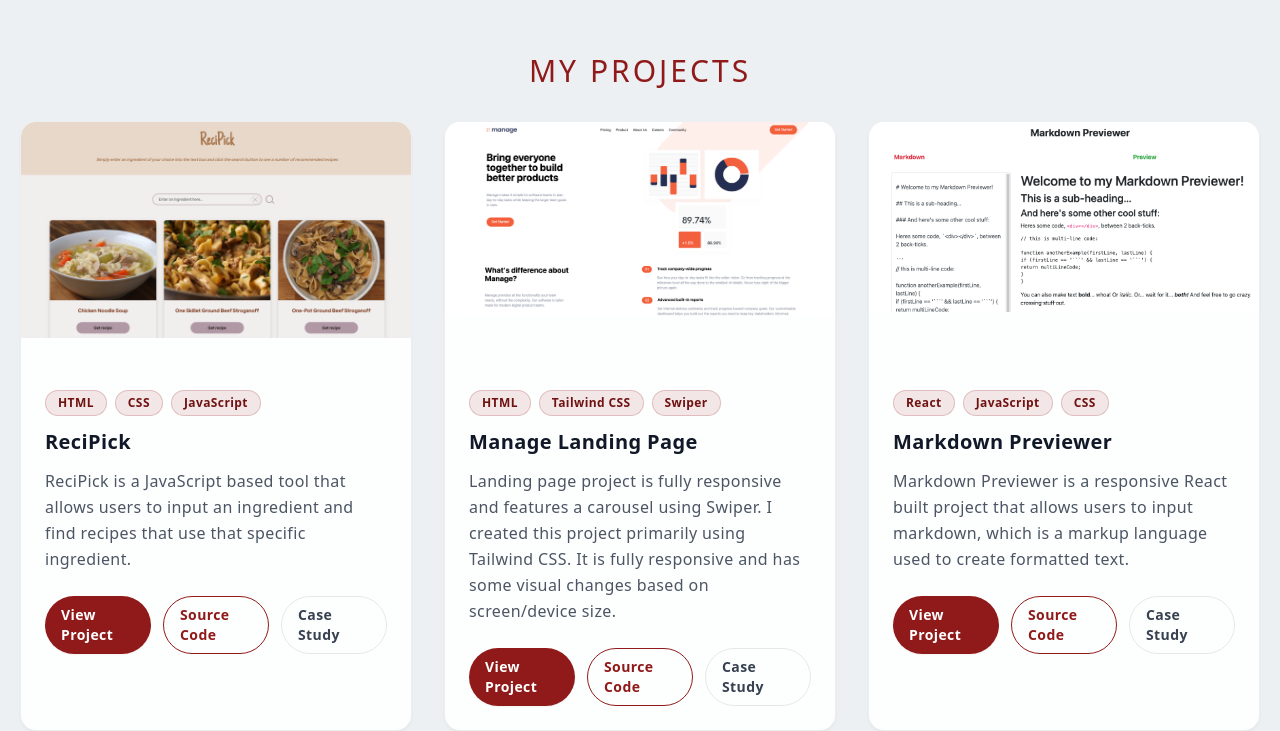
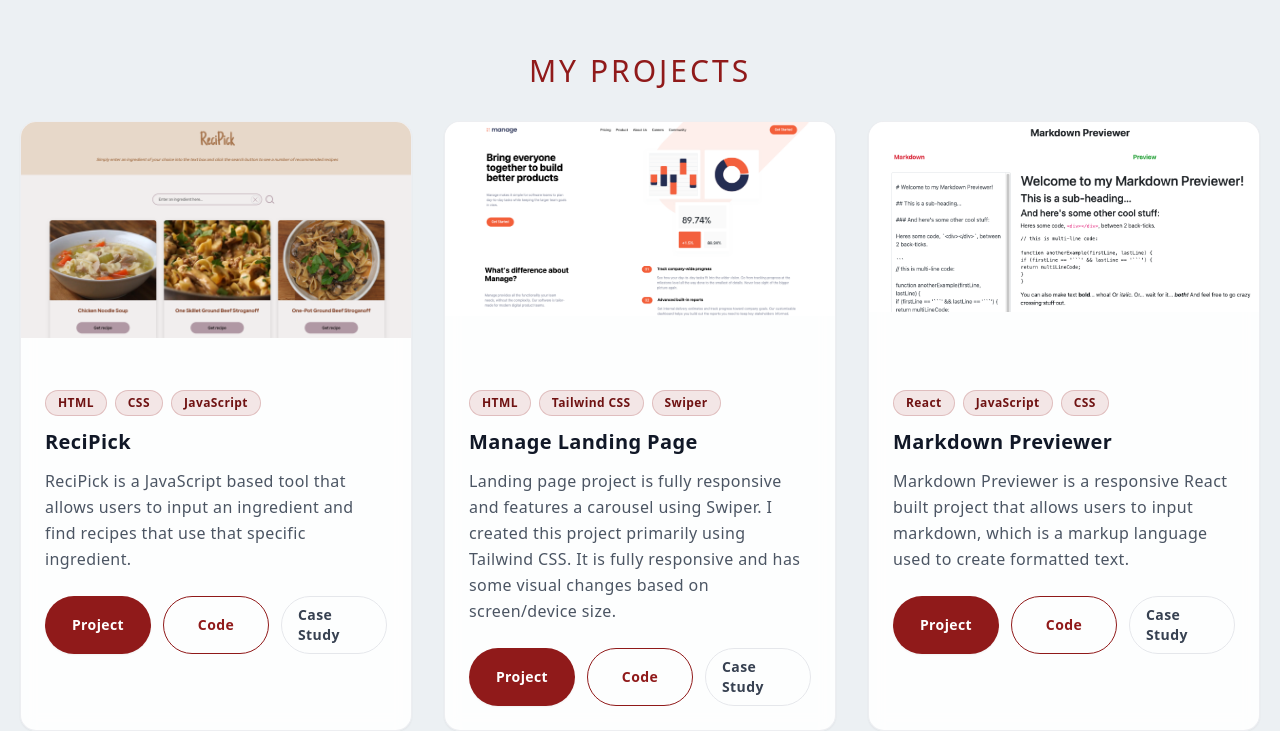
Before and after one commit to lawlawson/portfolio-july, a Next.js app: page /components/Projects in a window 1280 px wide. Shown: the part 104-835 px from the top of the page. Built offline with nearby package versions, Linux system fonts and the light colour scheme.

Commit message:
updates to project card

```diff
--- a/components/ProjectCard.jsx
+++ b/components/ProjectCard.jsx
@@ -46,7 +46,7 @@
             rel='noopener noreferrer'
             className='inline-flex items-center justify-center rounded-full bg-[#901a1a] px-4 py-2 text-sm font-semibold text-white shadow-sm transition duration-200 hover:bg-[#700f0f] focus:outline-none focus:ring-2 focus:ring-[#901a1a] focus:ring-offset-2'
             aria-label={`View ${title} project`}>
-            View Project
+            Project
           </a>
           <a
             href={code}
@@ -54,7 +54,7 @@
             rel='noopener noreferrer'
             className='inline-flex items-center justify-center rounded-full border border-[#901a1a] px-4 py-2 text-sm font-semibold text-[#901a1a] transition duration-200 hover:bg-[#901a1a] hover:text-white focus:outline-none focus:ring-2 focus:ring-[#901a1a] focus:ring-offset-2'
             aria-label={`View ${title} source code`}>
-            Source Code
+            Code
           </a>
           <Link href={`/projects/${id}`}>
             <a
--- a/components/ProjectCaseStudy.jsx
+++ b/components/ProjectCaseStudy.jsx
@@ -142,7 +142,9 @@
 
         {/* Related Projects */}
         <section className='pt-12 border-t border-gray-200'>
-          <h2 className='text-2xl font-bold text-gray-900 mb-6'>Explore More</h2>
+          <h2 className='text-2xl font-bold text-gray-900 mb-6'>
+            Explore More
+          </h2>
           <div className='flex flex-col sm:flex-row gap-4'>
             <Link href='/#projects'>
               <a className='flex-1 bg-[#901a1a] text-white py-3 px-6 rounded font-medium text-center hover:bg-[#700f0f] transition-colors duration-200'>
```
